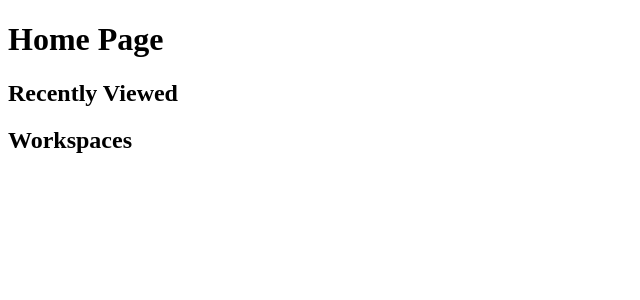
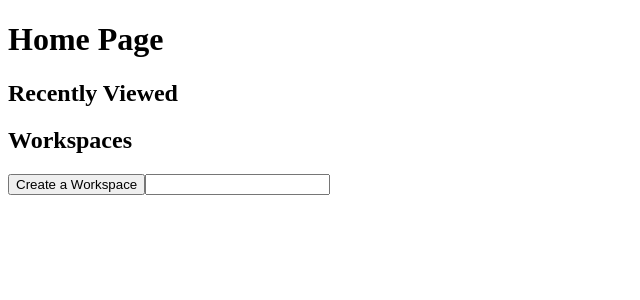
Before and after one commit to KamilWawrzynczuk/nuxt3-trello, a Nuxt app: page / in a window 1280 px wide. Shown: the top 300 px of the page, without its empty margins (0-640 px from the left). Built offline with nearby package versions, Linux system fonts and the light colour scheme.

Commit message:
feature: ability for users to create worksspace card

```diff
--- a/pages/index.vue
+++ b/pages/index.vue
@@ -1,13 +1,48 @@
 <script>
 
 </script>
+<script setup>
+import { ref } from 'vue'
+
+const newWorkspaceName = ref('')
+
+const workspaceList = ref([])
+
+const createWorkspace = () => {
+    const randomId = Math.floor(Math.random() * 100)
+
+    workspaceList.value.push({
+        id: randomId,
+        name: newWorkspaceName.value
+    })
+
+}
+</script>
+
 
 <template>
     <h1>Home Page</h1>
     <h2>Recently Viewed</h2>
     <h2>Workspaces</h2>
+    <button @click="createWorkspace()">Create a Workspace</button>
+    <input type="text" v-model="newWorkspaceName">
+    <ul class="workspace-list">
+        <li v-for="workspace in workspaceList" :key="workspace.id" class="workspace-card">
+          {{ workspace.id }}: {{ workspace.name }}
+        </li>
+    </ul>
 </template>
 
 <style>
-
+.workspace-card{
+    display: block;
+    border: 2px solid black;
+    border-radius: 15px;
+    padding: 15px;
+    margin-bottom: 5px;
+}
+.workspace-list {
+    margin-left: 0;
+    padding-left: 0 ;
+}
 </style>
```
